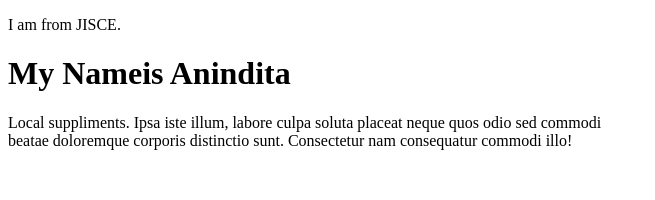
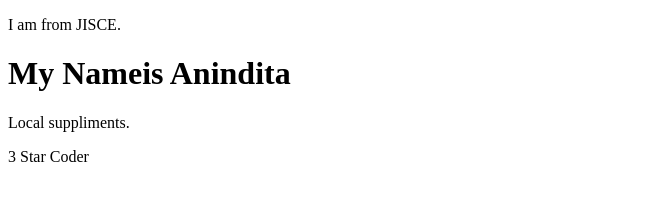
Before and after one commit to aninditasarkar2003/LocalRepo, a plain HTML site: page index.html in a window 1280 px wide. Shown: the whole page, without its empty margins (0-655 px from the left). Drawn offline with Linux system fonts and the light colour scheme.

Commit message:
some changes over there

```diff
--- a/index.html
+++ b/index.html
@@ -8,7 +8,7 @@
 <body>
     <p> I am from JISCE. </p>
     <h1> My Nameis Anindita</h1>
-    <p>Local suppliments. Ipsa iste illum, labore culpa soluta placeat neque quos odio sed commodi<br> beatae doloremque corporis distinctio sunt. Consectetur nam consequatur commodi illo!</p>
-
+    <p>Local suppliments.</p>
+    <p> 3 Star Coder</p>
 </body>
 </html>
```
